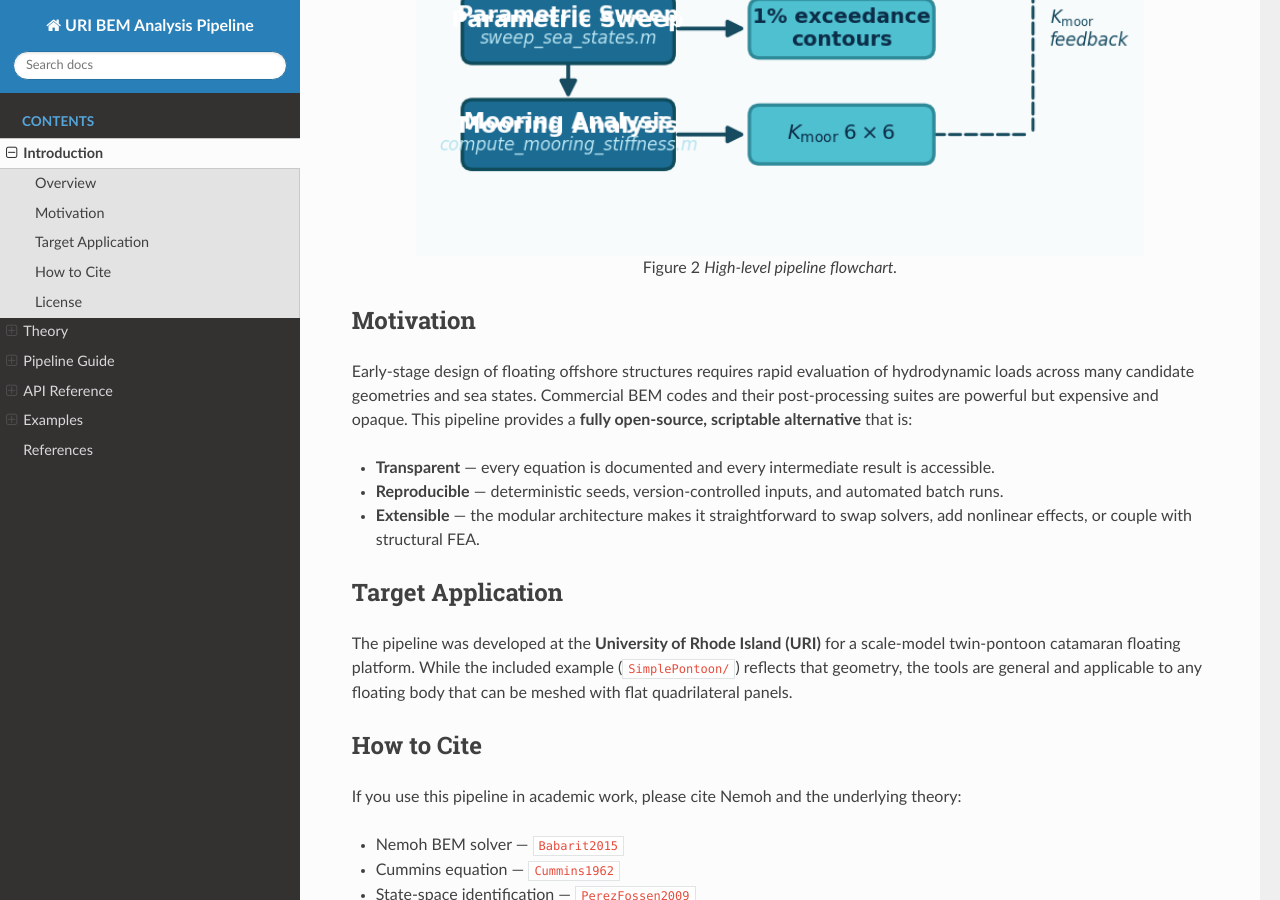
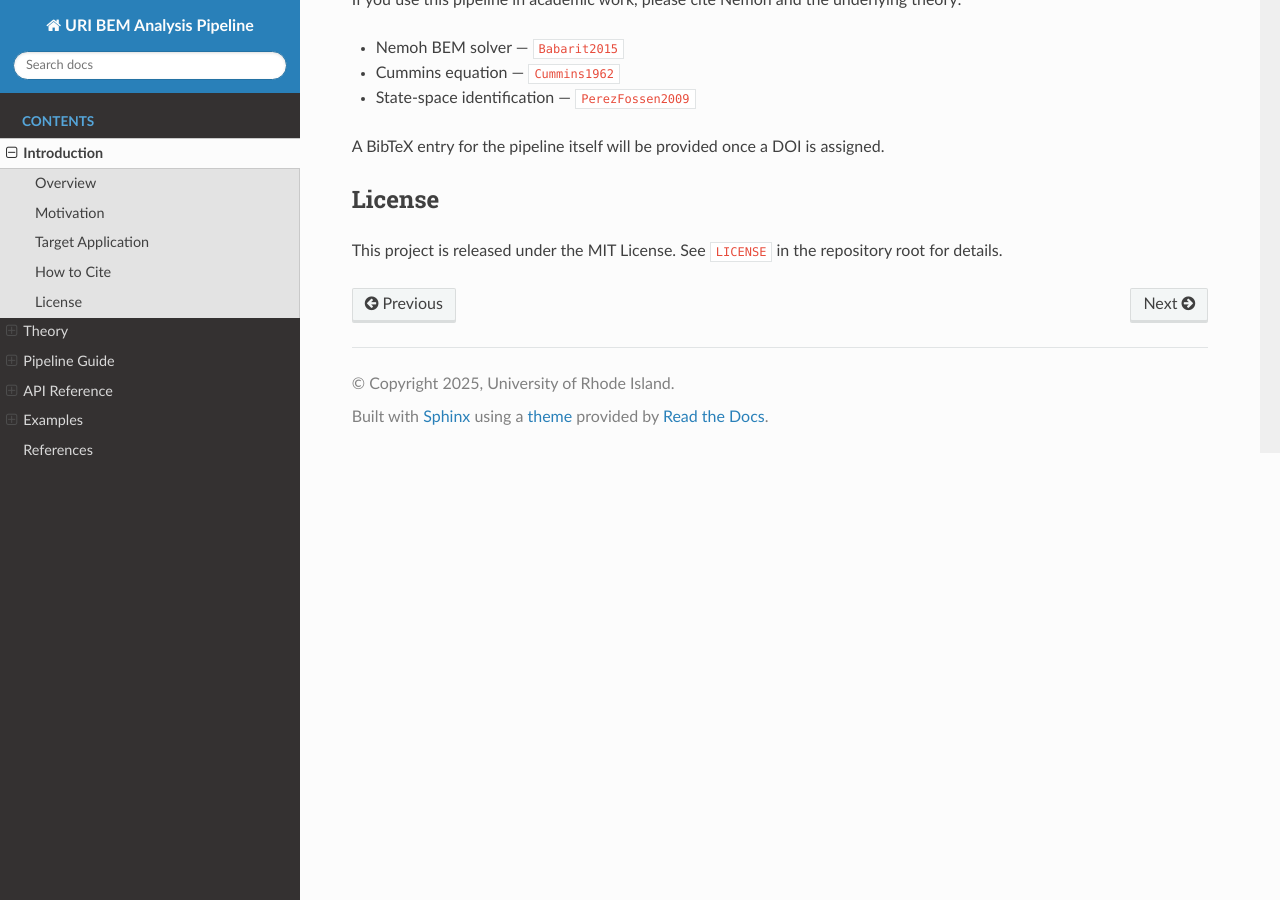
Before and after one commit to Hydronautica/URI_BEM_Pipeline, a Sphinx documentation site: the page built from docs/source/introduction.rst, in a window 1280 px wide and 900 px high, scrolled down 1069 px. Built offline with Sphinx 7.4.7 and the Read the Docs theme 3.1.0, drawn with Linux system fonts in a browser that asks for light colours; cross-references to code outside the pages are shown as plain code.

Commit message:
Add files via upload

```diff
--- a/docs/source/conf.py
+++ b/docs/source/conf.py
@@ -43,12 +43,8 @@ numfig_format = {
     'code-block': 'Listing %s',
 }
 
-math_numfig = True
-math_eqref_format = 'Eq. ({number})'
-
 # -- Bibliography (sphinxcontrib-bibtex) -------------------------------------
 bibtex_bibfiles = ['bibliography.bib']
-bibtex_reference_style = 'author_year'
 bibtex_default_style = 'unsrt'
 
 # -- Autosection labels ------------------------------------------------------
--- a/docs/source/index.rst
+++ b/docs/source/index.rst
@@ -5,12 +5,6 @@ URI BEM Analysis Pipeline
 ==========================================
 
 **Preliminary hydrodynamic analysis of floating structures using boundary element methods**
-
-.. figure:: figures/pipeline_flowchart.png
-   :align: center
-   :width: 90%
-
-   End-to-end pipeline: mesh generation → BEM frequency-domain solve → time-domain simulation → parametric design sweeps.
 
 .. toctree::
    :maxdepth: 2
--- a/docs/source/introduction.rst
+++ b/docs/source/introduction.rst
@@ -27,14 +27,6 @@ scripts to deliver a complete workflow:
    screening (MATLAB).
 5. **Mooring stiffness analysis** — catenary and taut-wire line solvers
    with numerical linearisation to a 6 × 6 stiffness matrix (MATLAB).
-
-.. figure:: figures/pipeline_flowchart.png
-   :align: center
-   :width: 85%
-   :name: fig-pipeline
-
-   High-level pipeline flowchart.
-
 
 Motivation
 ----------
```
